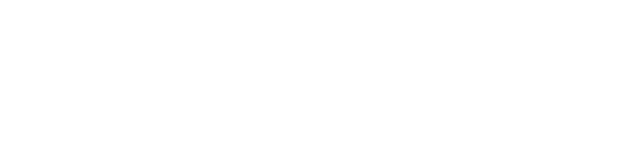
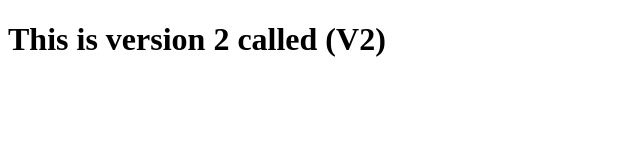
Before and after one commit to gajendra-mahajan01/Myrepo, a plain HTML site: page index.html in a window 1280 px wide. Shown: the whole page, without its empty margins (0-640 px from the left). Drawn offline with Linux system fonts and the light colour scheme.

Commit message:
This is a v2

```diff
--- a/index.html
+++ b/index.html
@@ -5,5 +5,7 @@
     <meta name="viewport" content="width=device-width, initial-scale=1.0" />
     <title>Document</title>
   </head>
-  <body></body>
+  <body>
+    <h1>This is version 2 called (V2)</h1>
+  </body>
 </html>
```
